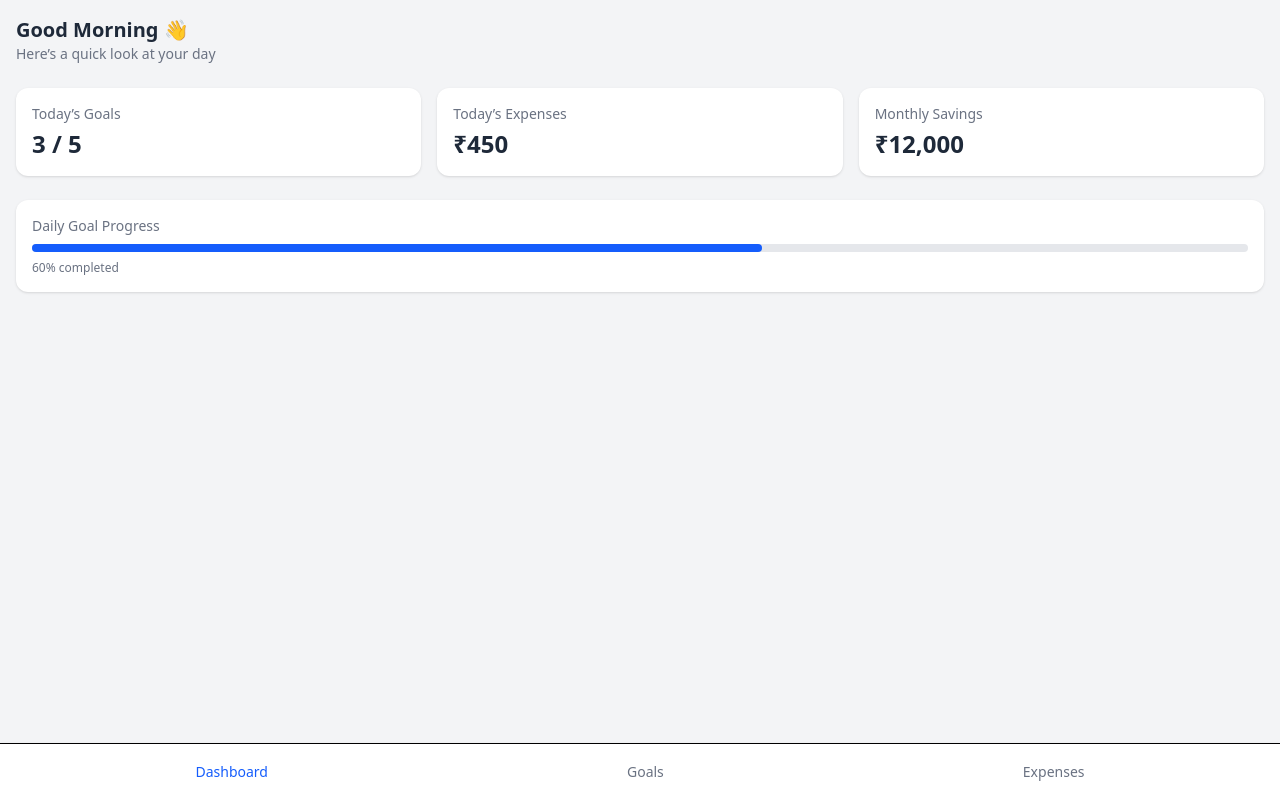
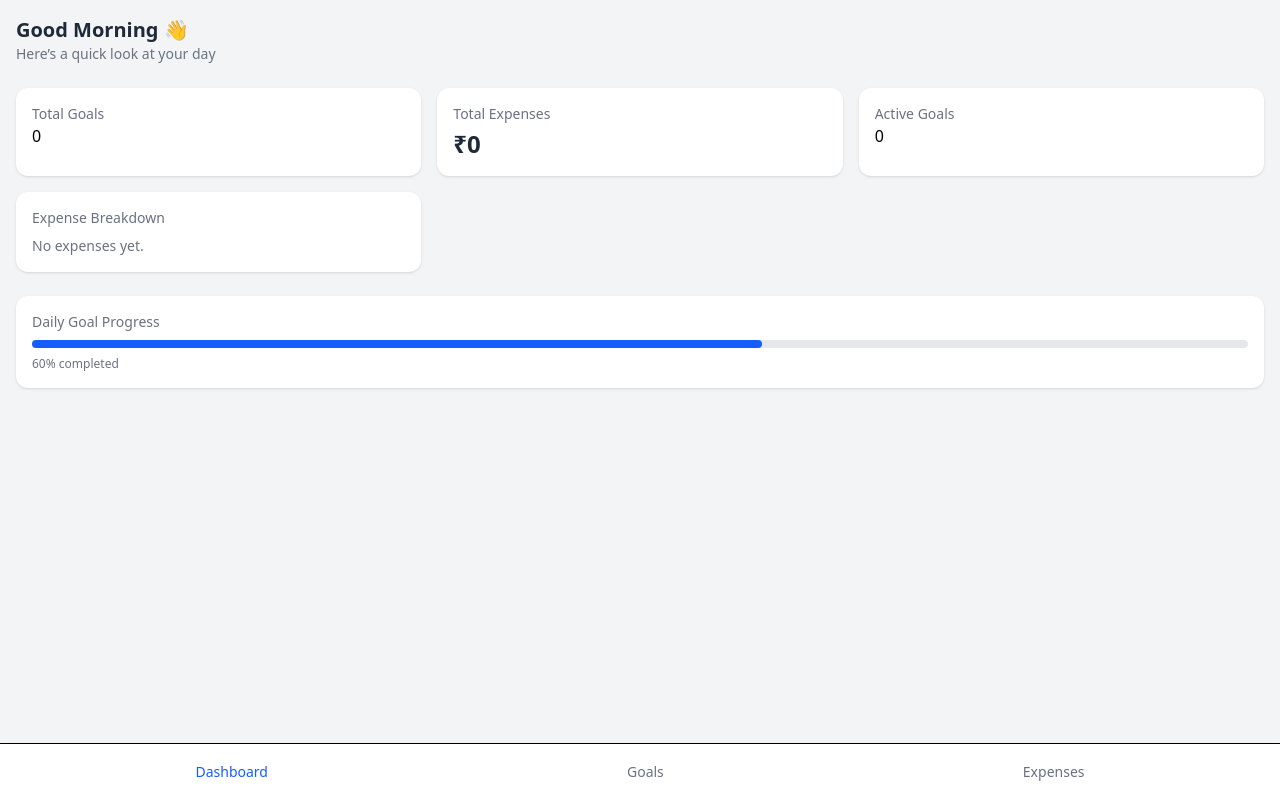
Before and after one commit to Hemil087/LifeOS, a React (Vite) app in the folder frontend/: page / in a window 1280 px wide. Built offline with nearby package versions, Linux system fonts and the light colour scheme.

Commit message:
Add global state, dashboard totals, and expense breakdown chart

```diff
--- a/frontend/package.json
+++ b/frontend/package.json
@@ -13,7 +13,8 @@
     "@tailwindcss/vite": "^4.1.18",
     "react": "^19.2.0",
     "react-dom": "^19.2.0",
-    "react-router-dom": "^7.11.0"
+    "react-router-dom": "^7.11.0",
+    "recharts": "^3.6.0"
   },
   "devDependencies": {
     "@eslint/js": "^9.39.1",
--- /dev/null
+++ b/frontend/src/context/AppContext.jsx
@@ -0,0 +1,25 @@
+import { createContext, useContext, useState } from "react";
+
+const AppContext = createContext();
+
+export function AppProvider({ children }) {
+  const [goals, setGoals] = useState([]);
+  const [expenses, setExpenses] = useState([]);
+
+  return (
+    <AppContext.Provider
+      value={{
+        goals,
+        setGoals,
+        expenses,
+        setExpenses,
+      }}
+    >
+      {children}
+    </AppContext.Provider>
+  );
+}
+
+export function useAppContext() {
+  return useContext(AppContext);
+}
--- a/frontend/src/main.jsx
+++ b/frontend/src/main.jsx
@@ -2,12 +2,15 @@ import React from "react";
 import ReactDOM from "react-dom/client";
 import { BrowserRouter } from "react-router-dom";
 import App from "./App";
+import { AppProvider } from "./context/AppContext";
 import "./index.css";
 
 ReactDOM.createRoot(document.getElementById("root")).render(
   <React.StrictMode>
     <BrowserRouter>
-      <App />
+      <AppProvider>
+        <App />
+      </AppProvider>
     </BrowserRouter>
   </React.StrictMode>
 );
--- a/frontend/src/pages/Dashboard/Dashboard.jsx
+++ b/frontend/src/pages/Dashboard/Dashboard.jsx
@@ -1,6 +1,26 @@
 import Card from "../../components/Card";
+import { useAppContext } from "../../context/AppContext";
+import {PieChart, Pie,  Cell,  ResponsiveContainer, Tooltip,} from "recharts";
 
 export default function Dashboard() {
+  const { goals, expenses } = useAppContext();
+
+  const totalExpenses = expenses.reduce(
+    (sum, e) => sum + e.amount,
+    0
+  );
+  const expenseByCategory = expenses.reduce((acc, expense) => {
+    acc[expense.category] =(acc[expense.category] || 0) + expense.amount;
+    return acc;
+  }, {});
+
+  const chartData = Object.entries(expenseByCategory).map(
+    ([category, amount]) => ({
+      category,
+      amount,
+    })
+  );
+
   return (
     <div className="min-h-screen bg-gray-100 p-4 pb-20">
       <div className="max-w-7xl mx-auto space-y-6">
@@ -17,10 +37,46 @@ export default function Dashboard() {
 
         {/* Summary Cards */}
         <div className="grid grid-cols-1 md:grid-cols-3 gap-4">
-          <Card title="Today’s Goals" value="3 / 5" />
-          <Card title="Today’s Expenses" value="₹450" />
-          <Card title="Monthly Savings" value="₹12,000" />
+          <Card title="Total Goals" value={goals.length} />
+          <Card title="Total Expenses" value={`₹${totalExpenses}`} />
+          <Card title="Active Goals" value={goals.length} />
+          <Card title="Expense Breakdown">
+            {chartData.length === 0 ? (
+              <p className="text-sm text-gray-500">
+                No expenses yet.
+              </p>
+            ) : (
+              <div className="h-64">
+                <ResponsiveContainer width="100%" height="100%">
+                  <PieChart>
+                    <Pie
+                      data={chartData}
+                      dataKey="amount"
+                      nameKey="category"
+                      outerRadius={80}
+                      label
+                    >
+                      {chartData.map((_, index) => (
+                        <Cell
+                          key={index}
+                          fill={[
+                            "#2563eb",
+                            "#16a34a",
+                            "#f59e0b",
+                            "#ef4444",
+                            "#6366f1",
+                          ][index % 5]}
+                        />
+                      ))}
+                    </Pie>
+                    <Tooltip />
+                  </PieChart>
+                </ResponsiveContainer>
+              </div>
+            )}
+          </Card>
         </div>
+
 
         {/* Progress Section */}
         <Card title="Daily Goal Progress">
--- a/frontend/src/pages/Expenses/Expenses.jsx
+++ b/frontend/src/pages/Expenses/Expenses.jsx
@@ -1,11 +1,13 @@
 import { useState } from "react";
 import Card from "../../components/Card";
+import { useAppContext } from "../../context/AppContext";
+
 
 export default function Expenses() {
   const [title, setTitle] = useState("");
   const [amount, setAmount] = useState("");
   const [category, setCategory] = useState("food");
-  const [expenses, setExpenses] = useState([]);
+  const { expenses, setExpenses } = useAppContext();
   const [editingId, setEditingId] = useState(null);
 
 const handleSubmit = (e) => {
--- a/frontend/src/pages/Goals/Goals.jsx
+++ b/frontend/src/pages/Goals/Goals.jsx
@@ -1,10 +1,12 @@
 import { useState } from "react";
 import Card from "../../components/Card";
+import { useAppContext } from "../../context/AppContext";
+
 
 export default function Goals() {
   const [title, setTitle] = useState("");
   const [type, setType] = useState("daily");
-  const [goals, setGoals] = useState([]);
+  const { goals, setGoals } = useAppContext();
   const [editingId, setEditingId] = useState(null);
 
 
```
Also changed, not shown: 1 other file (tests, documents, lock files or other folders).
